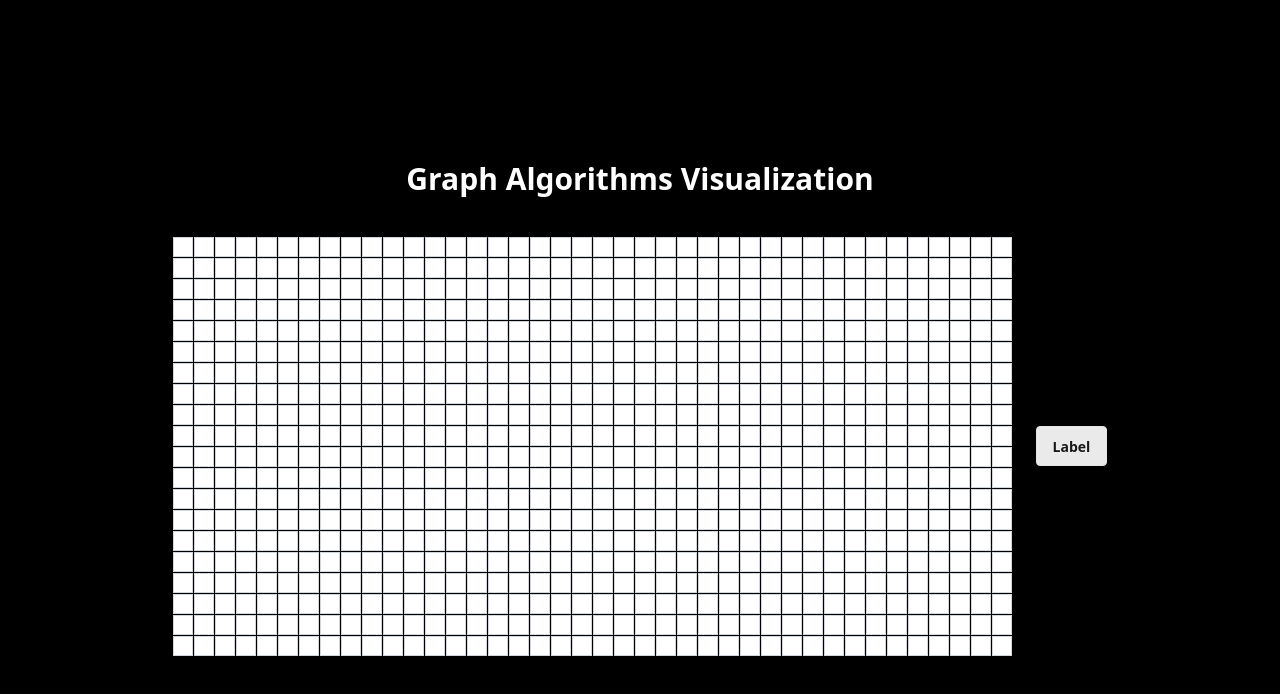
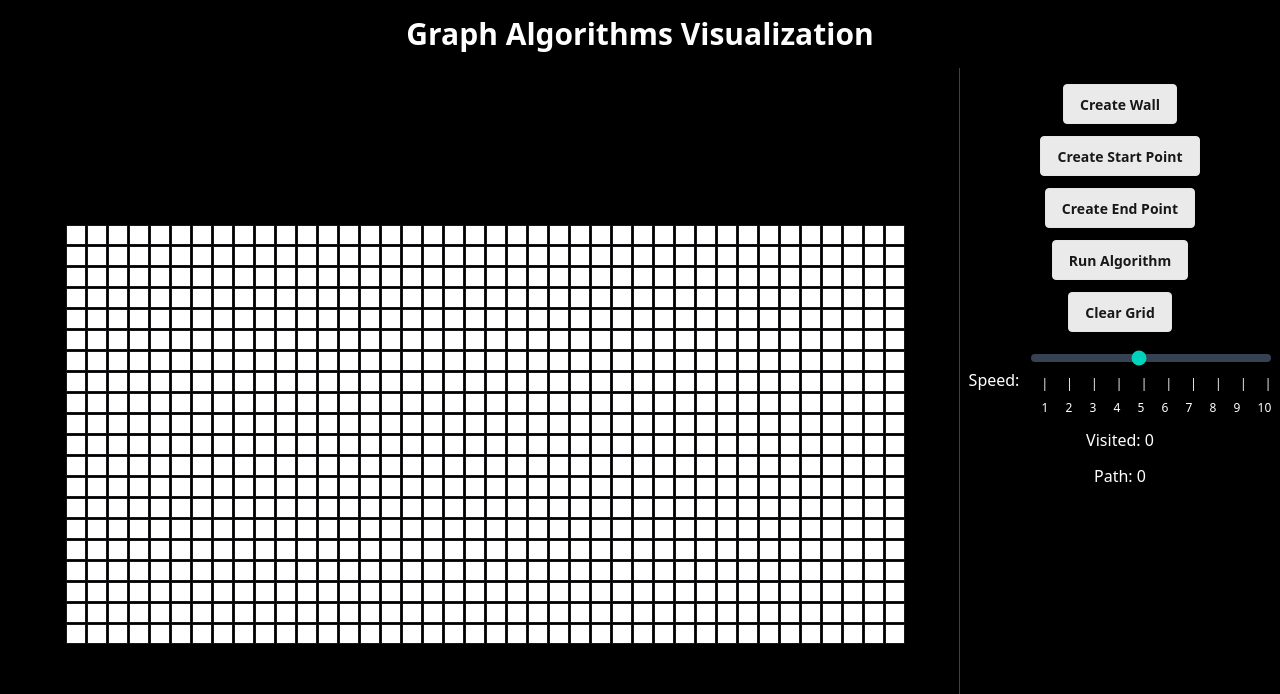
Before and after one commit to BinduSatya/VisualAlgo, a React (Vite) app: page / in a window 1280 px wide. Shown: the top 694 px of the page. Built offline with nearby package versions, Linux system fonts and the light colour scheme.

Commit message:
Djiksthra Alogrithm implemented successfully

```diff
--- a/package.json
+++ b/package.json
@@ -13,7 +13,8 @@
     "@radix-ui/themes": "^3.2.1",
     "@tailwindcss/vite": "^4.1.13",
     "react": "^19.1.1",
-    "react-dom": "^19.1.1"
+    "react-dom": "^19.1.1",
+    "zustand": "^5.0.8"
   },
   "devDependencies": {
     "@eslint/js": "^9.35.0",
--- /dev/null
+++ b/src/Graphs/Algos/DjiksthraAlgo.jsx
@@ -0,0 +1,62 @@
+import { gridStore } from "../../state/zustand";
+import { delay } from "../../utils/utils";
+
+export const runDijkstra = async (start, end, speed) => {
+  const { grid, setVisited, setPath } = gridStore.getState();
+
+  const rows = grid.length;
+  const cols = grid[0].length;
+
+  // Directions (up, down, left, right)
+  const directions = [
+    [1, 0],
+    [-1, 0],
+    [0, 1],
+    [0, -1],
+  ];
+
+  const inBounds = (r, c) => r >= 0 && c >= 0 && r < rows && c < cols;
+
+  const dist = Array.from({ length: rows }, () => Array(cols).fill(Infinity));
+  const prev = Array.from({ length: rows }, () => Array(cols).fill(null));
+
+  const visitedOrder = [];
+  const pq = [[0, start[0], start[1]]]; // [distance, row, col]
+  dist[start[0]][start[1]] = 0;
+
+  while (pq.length) {
+    // Sort like priority queue
+    pq.sort((a, b) => a[0] - b[0]);
+    const [d, r, c] = pq.shift();
+
+    if (dist[r][c] < d) continue;
+
+    visitedOrder.push([r, c]);
+    setVisited([...visitedOrder]);
+    await delay(speed);
+
+    if (r === end[0] && c === end[1]) break;
+
+    for (let [dr, dc] of directions) {
+      const nr = r + dr,
+        nc = c + dc;
+      if (!inBounds(nr, nc) || grid[nr][nc] === 1) continue; // skip walls
+      const newDist = d + 1;
+      if (newDist < dist[nr][nc]) {
+        dist[nr][nc] = newDist;
+        prev[nr][nc] = [r, c];
+        pq.push([newDist, nr, nc]);
+      }
+    }
+  }
+
+  // Reconstruct path
+  let path = [];
+  let cur = end;
+  while (cur) {
+    path.push(cur);
+    cur = prev[cur[0]][cur[1]];
+  }
+  path.reverse();
+  setPath(path);
+};
--- a/src/Graphs/DivsContainer/Grid.jsx
+++ b/src/Graphs/DivsContainer/Grid.jsx
@@ -1,41 +1,70 @@
-import { useState } from "react";
+import { useEffect, useState } from "react";
+import { wallStore, gridStore } from "../../state/zustand.jsx";
 
-const Grid = () => {
-  const rows = 20;
-  const cols = 40;
+const Grid = ({ clearGrid, setClearGrid }) => {
+  const grid = gridStore((state) => state.grid);
+  const setGrid = gridStore((state) => state.setGrid);
+  const visited = gridStore((state) => state.visited);
+  const path = gridStore((state) => state.path);
 
-  const [grid, setGrid] = useState(
-    Array.from({ length: rows }, () => Array.from({ length: cols }, () => 0))
-  );
+  const isVisited = (r, c) => visited.some(([vr, vc]) => vr === r && vc === c);
+  const isPath = (r, c) => path.some(([pr, pc]) => pr === r && pc === c);
+
+  const createWall = wallStore((state) => state.createWall);
+  const setCreateWall = wallStore((state) => state.setCreateWall);
 
   const [isMouseDown, setIsMouseDown] = useState(false);
 
+  const toggleWall = (rowIndex, colIndex) => {
+    setGrid(
+      grid.map((row, r) =>
+        row.map((cell, c) => (r === rowIndex && c === colIndex ? 1 : cell))
+      )
+    );
+  };
+
+  useEffect(() => {
+    if (clearGrid) {
+      setGrid(
+        Array.from({ length: 20 }, () => Array.from({ length: 40 }, () => 0))
+      );
+      setClearGrid(false);
+    }
+  }, [clearGrid, setClearGrid]);
   return (
-    <div className="flex flex-col items-center justify-center">
+    <div
+      className="flex flex-col items-center justify-center"
+      onMouseUp={() => {
+        setCreateWall(false);
+        setIsMouseDown(false);
+      }}
+    >
       <div
         className="grid gap-[1px]"
-        style={{ gridTemplateColumns: `repeat(${cols}, 20px)` }}
+        style={{ gridTemplateColumns: `repeat(${grid[0].length}, 20px)` }}
       >
         {grid.map((row, rowIndex) =>
           row.map((cell, colIndex) => (
             <div
               key={`${rowIndex}-${colIndex}`}
-              className={`w-5 h-5 border border-gray-300 transition-colors duration-200
-              ${cell === 0 ? "bg-base-100 hover:bg-secondary" : "bg-primary"}`}
-              onMouseDown={() => setIsMouseDown(true)}
+              className={`w-5 h-5 border transition-colors duration-200
+    ${
+      cell === 1
+        ? "bg-primary"
+        : isPath(rowIndex, colIndex)
+        ? "bg-warning"
+        : isVisited(rowIndex, colIndex)
+        ? "bg-accent"
+        : "bg-base-100 hover:bg-secondary"
+    }`}
+              onMouseDown={() => {
+                setCreateWall(true);
+                setIsMouseDown(true);
+                toggleWall(rowIndex, colIndex);
+              }}
               onMouseEnter={() => {
-                if (isMouseDown) {
-                  setGrid((prevGrid) => {
-                    const newGrid = prevGrid.map((r, rIdx) =>
-                      rIdx === rowIndex
-                        ? r.map((c, cIdx) => (cIdx === colIndex ? 1 : c))
-                        : r
-                    );
-                    return newGrid;
-                  });
-                }
+                if (isMouseDown && createWall) toggleWall(rowIndex, colIndex);
               }}
-              onMouseUp={() => setIsMouseDown(false)}
             />
           ))
         )}
--- a/src/Graphs/GraphsMainPage.jsx
+++ b/src/Graphs/GraphsMainPage.jsx
@@ -1,21 +1,98 @@
 import Grid from "./DivsContainer/Grid";
+import { gridStore, wallStore } from "../state/zustand";
+import { runDijkstra } from "./Algos/DjiksthraAlgo";
+import { useState } from "react";
 
 const GraphsMainPage = () => {
+  const createWall = wallStore((state) => state.createWall);
+  const setCreateWall = wallStore((state) => state.setCreateWall);
+  const visited = gridStore((state) => state.visited);
+  const path = gridStore((state) => state.path);
+
+  const [clearGrid, setClearGrid] = useState(false);
+  const [speed, setSpeed] = useState(600);
+  const [disabled, setDisabled] = useState(false);
+
   return (
     <div className="flex flex-col items-center justify-center h-full w-full bg-black">
       <h1 className="text-white text-3xl font-bold m-4">
         Graph Algorithms Visualization
       </h1>
 
-      <div className="flex items-center gap-6 mt-6">
-        <Grid />
-        <div className="my-6 flex flex-wrap gap-3">
+      <div className="flex h-full w-screen mx-10">
+        <div className="w-3/4 flex justify-center ml-3 items-center border-r border-gray-700">
+          <Grid clearGrid={clearGrid} setClearGrid={setClearGrid} />
+        </div>
+
+        <div className="w-1/4 flex flex-col justify-start items-center gap-3 p-4">
           <button
-            className={`btn btn-soft
-              `}
+            className="btn btn-soft"
+            onClick={() => setCreateWall(!createWall)}
           >
-            Label
+            {createWall ? "Stop Creating Walls" : "Create Wall"}
           </button>
+          <button className="btn btn-soft" onClick={() => {}}>
+            Create Start Point
+          </button>
+          <button className="btn btn-soft" onClick={() => {}}>
+            Create End Point
+          </button>
+
+          <button
+            className="btn btn-soft"
+            onClick={async () => await runDijkstra([0, 0], [5, 5], speed)}
+          >
+            Run Algorithm
+          </button>
+          <button className="btn btn-soft" onClick={() => setClearGrid(true)}>
+            Clear Grid
+          </button>
+          <div className="flex flex-row justify-center items-center gap-3 text-white select-none">
+            <span className="font-medium">Speed:</span>
+
+            <div>
+              <input
+                type="range"
+                min="100"
+                max="1000"
+                step="100"
+                value={speed}
+                onChange={(e) => {
+                  console.log(e);
+                  setSpeed(Number(e.target.value));
+                }}
+                className={`w-60 h-2 bg-gray-700 rounded-lg appearance-none cursor-pointer ${
+                  disabled ? "accent-primary" : "accent-accent"
+                } transform -rotate-180`}
+              />
+              <div className="flex justify-between pl-2.5 mt-2 text-xs ">
+                <span>|</span>
+                <span>|</span>
+                <span>|</span>
+                <span>|</span>
+                <span>|</span>
+                <span>|</span>
+                <span>|</span>
+                <span>|</span>
+                <span>|</span>
+                <span>|</span>
+              </div>
+              <div className="flex justify-between pl-2.5 mt-2 text-xs ">
+                <span>1</span>
+                <span>2</span>
+                <span>3</span>
+                <span>4</span>
+                <span>5</span>
+                <span>6</span>
+                <span>7</span>
+                <span>8</span>
+                <span>9</span>
+                <span>10</span>
+              </div>
+            </div>
+          </div>
+          <p className="text-white">Visited: {visited.length}</p>
+          <p className="text-white">Path: {path.length}</p>
         </div>
       </div>
     </div>
--- /dev/null
+++ b/src/state/zustand.jsx
@@ -0,0 +1,25 @@
+import { create } from "zustand";
+
+export const wallStore = create((set) => ({
+  createWall: false,
+  setCreateWall: (val) => set({ createWall: val }),
+}));
+
+export const clearGridStore = create((set) => ({
+  clearGrid: false,
+  setClearGrid: (state) => set({ clearGrid: !state.clearGrid }),
+}));
+
+// export const eraseWallStore = create((set) => ({
+//   eraseWall: false,
+//   setEraseWall:
+// }));
+
+export const gridStore = create((set) => ({
+  grid: Array.from({ length: 20 }, () => Array.from({ length: 40 }, () => 0)),
+  visited: [],
+  path: [],
+  setGrid: (state) => set({ grid: state }),
+  setVisited: (cells) => set({ visited: cells }),
+  setPath: (cells) => set({ path: cells }),
+}));
```
Also changed, not shown: src/utils/utils.js (line endings or trailing spaces), 1 other file (tests, documents, lock files or other folders).
